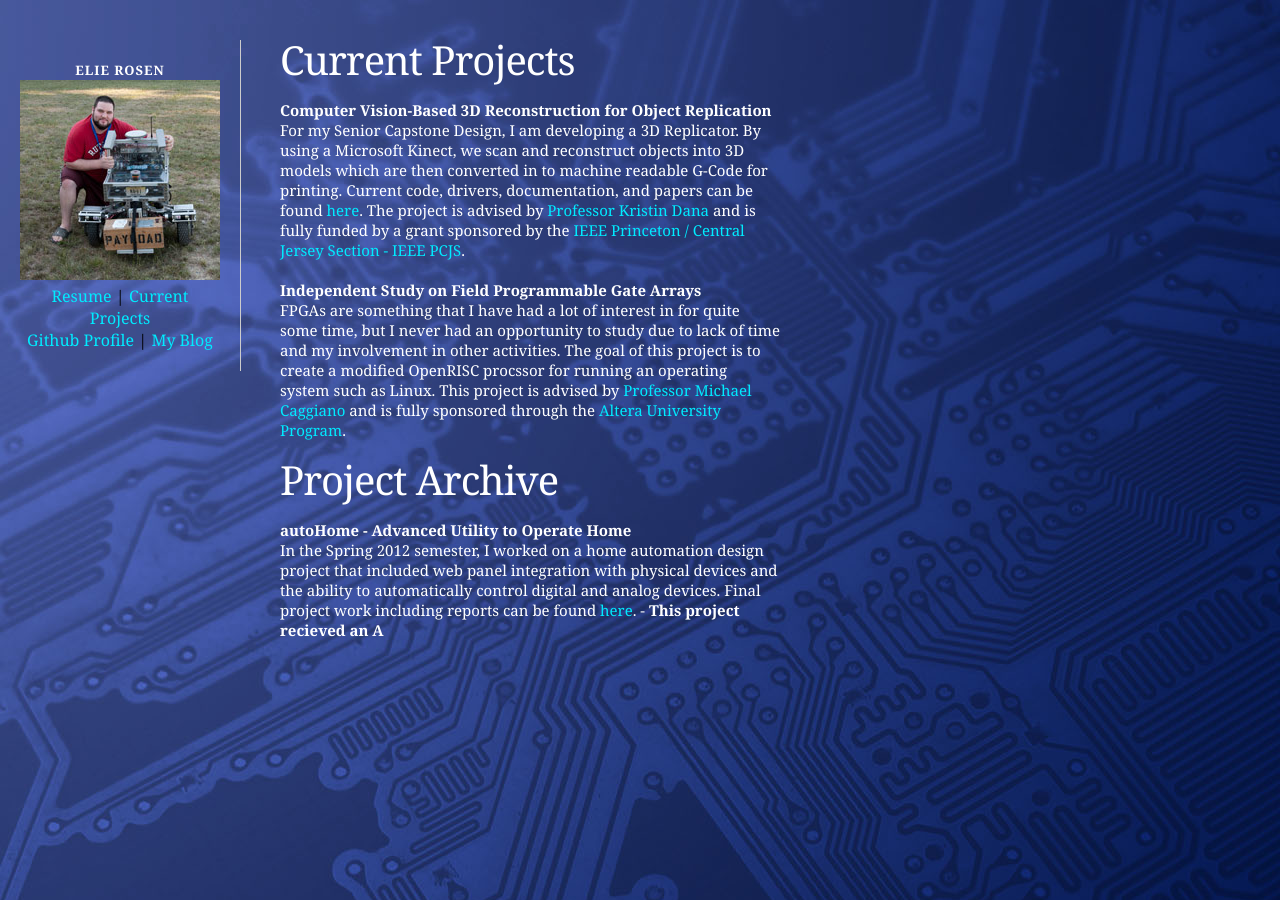
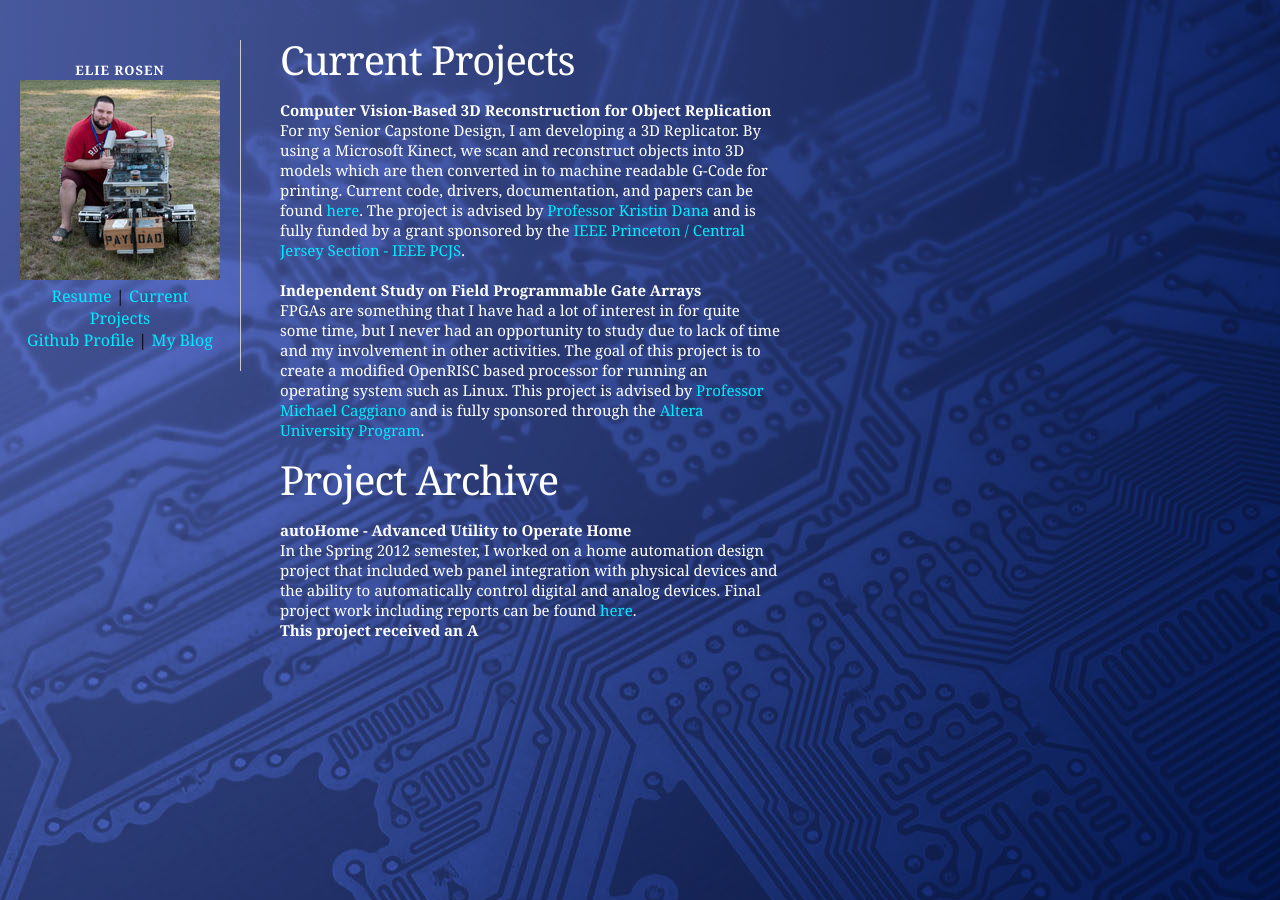
Before and after one commit to erosen/erosen.github.io, a Jekyll site: the page built from projects.md, in a window 1280 px wide. Built offline with Jekyll 4.4.1, drawn with Linux system fonts in a browser that asks for light colours; Markdown is read by kramdown in place of the engine named in the settings.

Commit message:
spell check is helpful

```diff
--- a/projects.md
+++ b/projects.md
@@ -9,9 +9,10 @@ Current Projects
 For my Senior Capstone Design, I am developing a 3D Replicator. By using a Microsoft Kinect, we scan and reconstruct objects into 3D models which are then converted in to machine readable G-Code for printing. Current code, drivers, documentation, and papers can be found [here](https://github.com/KinectReplicator). The project is advised by [Professor Kristin Dana](http://www.ece.rutgers.edu/~kdana/Home.html) and is fully funded by a grant sponsored by the [IEEE Princeton / Central Jersey Section - IEEE PCJS](http://ewh.ieee.org/r1/princeton-centraljersey/).
 
 **Independent Study on Field Programmable Gate Arrays**
-FPGAs are something that I have had a lot of interest in for quite some time, but I never had an opportunity to study due to lack of time and my involvement in other activities. The goal of this project is to create a modified OpenRISC procssor for running an operating system such as Linux. This project is advised by [Professor Michael Caggiano](http://www.ece.rutgers.edu/faculty/caggiano) and is fully sponsored through the [Altera University Program](http://www.altera.com/education/univ/unv-index.html).
+FPGAs are something that I have had a lot of interest in for quite some time, but I never had an opportunity to study due to lack of time and my involvement in other activities. The goal of this project is to create a modified OpenRISC based processor for running an operating system such as Linux. This project is advised by [Professor Michael Caggiano](http://www.ece.rutgers.edu/faculty/caggiano) and is fully sponsored through the [Altera University Program](http://www.altera.com/education/univ/unv-index.html).
 
 Project Archive
 ===============
 **autoHome - Advanced Utility to Operate Home**
-In the Spring 2012 semester, I worked on a home automation design project that included web panel integration with physical devices and the ability to automatically control digital and analog devices. Final project work including reports can be found [here](https://github.com/autohomeproject/). - **This project recieved an A**
+In the Spring 2012 semester, I worked on a home automation design project that included web panel integration with physical devices and the ability to automatically control digital and analog devices. Final project work including reports can be found [here](https://github.com/autohomeproject/).
+**This project received an A**
```
Also changed, not shown: index.md (+2 -2 lines).
